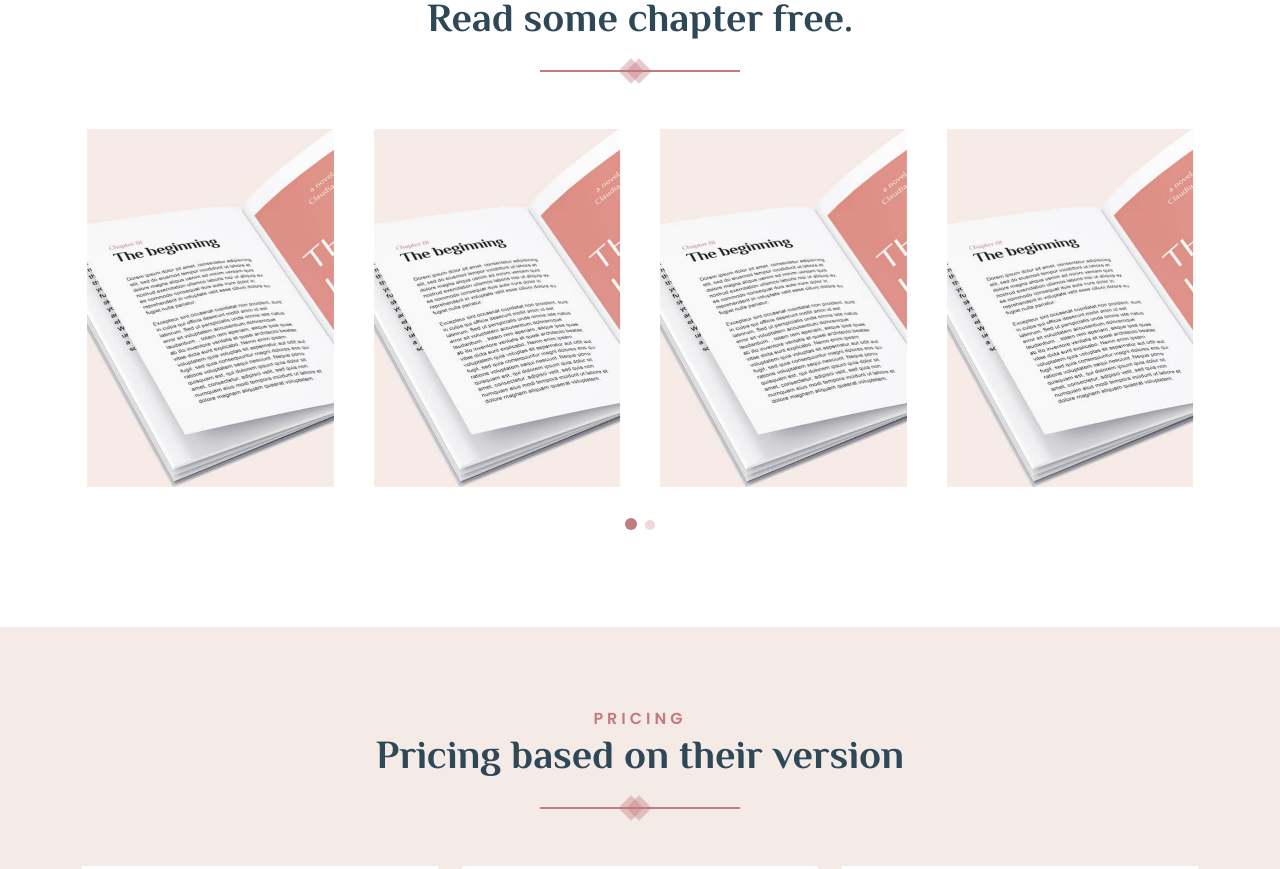
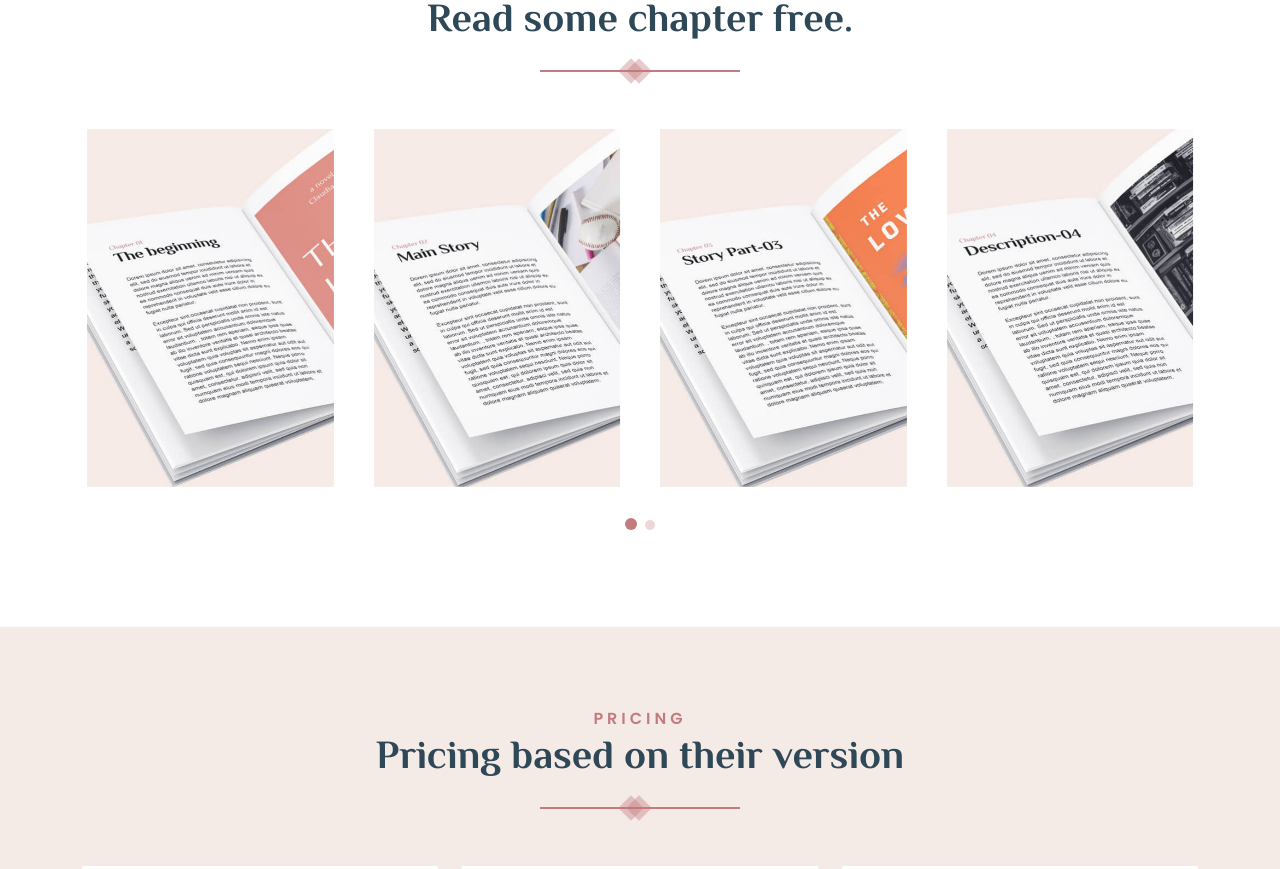
Before and after one commit to foysalimran/wonted-react, a React (Create React App) app: page /v1 in a window 1280 px wide. Shown: the part 2900-3769 px from the top of the page. Built offline with nearby package versions, Linux system fonts and the light colour scheme.

Commit message:
magnific popup

```diff
--- a/package.json
+++ b/package.json
@@ -15,6 +15,7 @@
     "react-countup": "^6.3.0",
     "react-dom": "^18.2.0",
     "react-icons": "^4.4.0",
+    "react-lightbox-component": "^1.2.1",
     "react-router-dom": "^6.3.0",
     "react-router-hash-link": "^2.4.3",
     "react-scripts": "5.0.1",
--- a/src/components/chapter-preview.js
+++ b/src/components/chapter-preview.js
@@ -7,6 +7,10 @@ import "swiper/css/autoplay";
 import { Autoplay, Pagination } from "swiper";
 
 import image1 from '../assets/images/chapter-preview/1.jpg'
+import image2 from '../assets/images/chapter-preview/2.jpg'
+import image3 from '../assets/images/chapter-preview/3.jpg'
+import image4 from '../assets/images/chapter-preview/4.jpg'
+import image5 from '../assets/images/chapter-preview/5.jpg'
 
 const ChapterPreview = () => {
   return (
@@ -90,7 +94,7 @@ const ChapterPreview = () => {
               >
                 <img
                   className="chapter-img img-fluid"
-                  src={image1}
+                  src={image2}
                 />
               </a>
               </div>
@@ -109,7 +113,7 @@ const ChapterPreview = () => {
               >
                 <img
                   className="chapter-img img-fluid"
-                  src={image1}
+                  src={image3}
                 />
               </a>
               </div>
@@ -128,7 +132,7 @@ const ChapterPreview = () => {
               >
                 <img
                   className="chapter-img img-fluid"
-                  src={image1}
+                  src={image4}
                 />
               </a>
               </div>
@@ -147,7 +151,7 @@ const ChapterPreview = () => {
               >
                 <img
                   className="chapter-img img-fluid"
-                  src={image1}
+                  src={image5}
                 />
               </a>
               </div>
```
Also changed, not shown: 1 other file (tests, documents, lock files or other folders).
